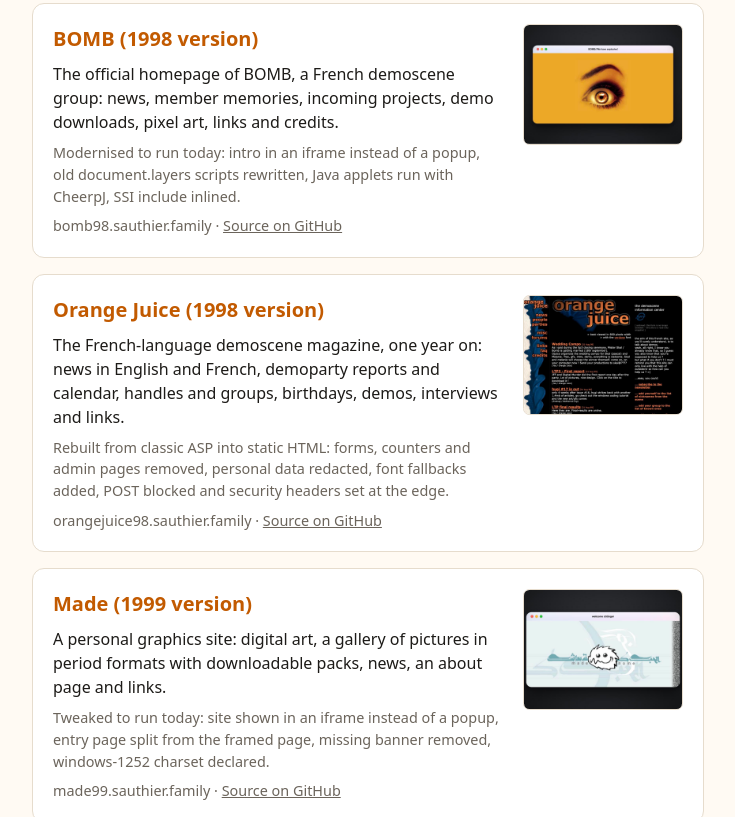
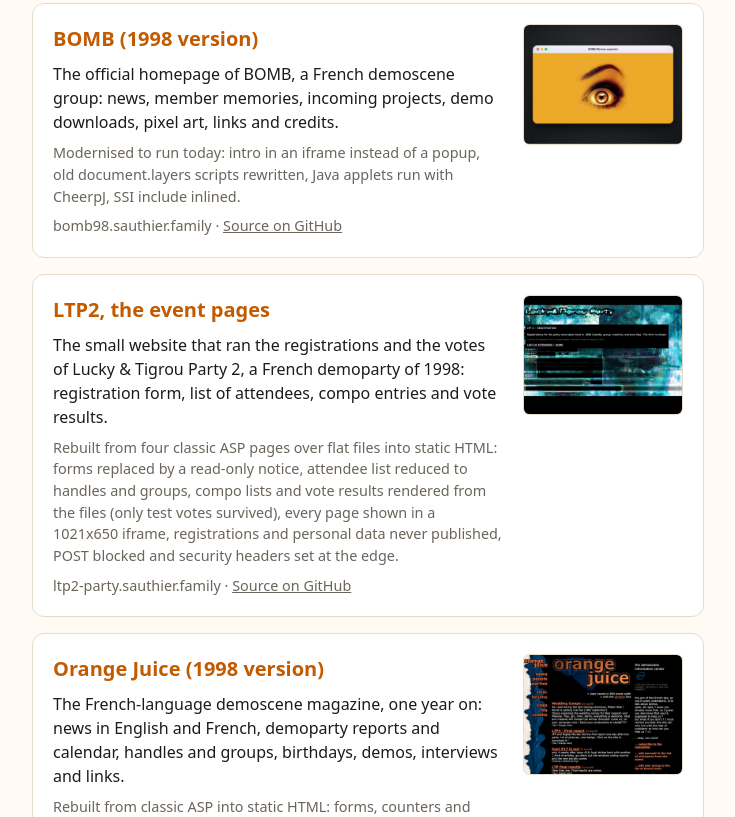
Before and after one commit to ChanOJ/ChanOJ.github.io, a plain HTML site: page index.html in a window 1280 px wide. Shown: the part 607-1424 px from the top of the page, without its empty margins (272-1007 px from the left). Drawn offline with Linux system fonts and the light colour scheme.

Commit message:
Add LTP2, the event pages (1998)
Co-Authored-By: Claude Sonnet 5.5 <noreply@anthropic.com>

```diff
--- a/index.html
+++ b/index.html
@@ -74,6 +74,17 @@
       </div>
       <a href="https://bomb98.sauthier.family" tabindex="-1" target="_blank" rel="noopener noreferrer">
         <img class="shot" src="shots/bomb98.jpg" alt="Screenshot of BOMB (1998 version)" width="800" height="600" loading="lazy">
+      </a>
+    </li>
+    <li>
+      <div class="text">
+        <h2><a href="https://ltp2-party.sauthier.family/" target="_blank" rel="noopener noreferrer">LTP2, the event pages</a></h2>
+        <p>The small website that ran the registrations and the votes of Lucky &amp; Tigrou Party 2, a French demoparty of 1998: registration form, list of attendees, compo entries and vote results.</p>
+        <p class="changes">Rebuilt from four classic ASP pages over flat files into static HTML: forms replaced by a read-only notice, attendee list reduced to handles and groups, compo lists and vote results rendered from the files (only test votes survived), every page shown in a 1021x650 iframe, registrations and personal data never published, POST blocked and security headers set at the edge.</p>
+        <p class="meta">ltp2-party.sauthier.family · <a href="https://github.com/ChanOJ/LTP2-party" target="_blank" rel="noopener noreferrer">Source on GitHub</a></p>
+      </div>
+      <a href="https://ltp2-party.sauthier.family/" tabindex="-1" target="_blank" rel="noopener noreferrer">
+        <img class="shot" src="shots/ltp2-party.jpg" alt="Screenshot of LTP2, the event pages" width="800" height="600" loading="lazy">
       </a>
     </li>
     <li>
```
Also changed, not shown: sites.json (+9 -0 lines), shots/ltp2-party.jpg (added).
